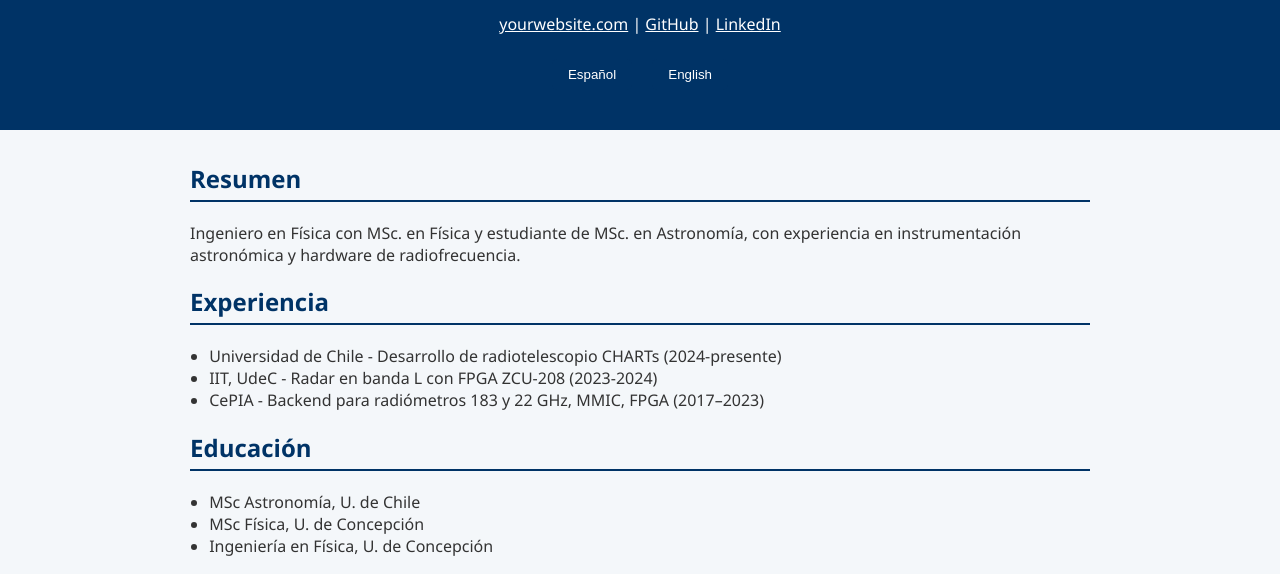
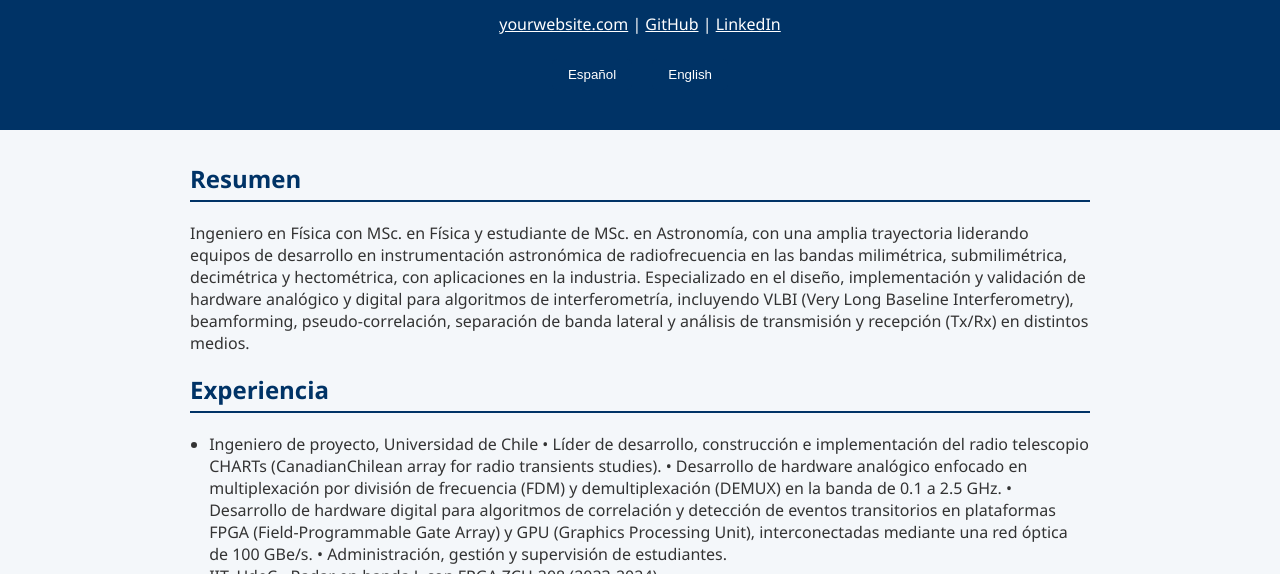
Before and after one commit to ismaryro/cvGonzaloBurgos, a plain HTML site: page index.html in a window 1280 px wide. Shown: the part 205-779 px from the top of the page. Drawn offline with Linux system fonts and the light colour scheme.

Commit message:
Update index.html

```diff
--- a/index.html
+++ b/index.html
@@ -75,11 +75,19 @@
 
   <div id="es">
     <h2>Resumen</h2>
-    <p>Ingeniero en Física con MSc. en Física y estudiante de MSc. en Astronomía, con experiencia en instrumentación astronómica y hardware de radiofrecuencia.</p>
+    <p>Ingeniero en Física con MSc. en Física y estudiante de MSc. en Astronomía, con una amplia trayectoria liderando equipos de desarrollo en instrumentación astronómica de radiofrecuencia en las bandas milimétrica, submilimétrica, decimétrica y hectométrica,
+con aplicaciones en la industria. Especializado en el diseño, implementación y validación de hardware analógico y digital para algoritmos de interferometría, incluyendo VLBI (Very Long Baseline Interferometry), beamforming, pseudo-correlación, separación de
+banda lateral y análisis de transmisión y recepción (Tx/Rx) en distintos medios.</p>
 
     <h2>Experiencia</h2>
     <ul>
-      <li>Universidad de Chile - Desarrollo de radiotelescopio CHARTs (2024-presente)</li>
+      <li>Ingeniero de proyecto, Universidad de Chile
+• Líder de desarrollo, construcción e implementación del radio telescopio CHARTs (CanadianChilean array for radio transients studies).
+• Desarrollo de hardware analógico enfocado en multiplexación por división de frecuencia (FDM)
+y demultiplexación (DEMUX) en la banda de 0.1 a 2.5 GHz.
+• Desarrollo de hardware digital para algoritmos de correlación y detección de eventos transitorios en plataformas FPGA (Field-Programmable Gate Array) y GPU (Graphics Processing Unit),
+interconectadas mediante una red óptica de 100 GBe/s.
+• Administración, gestión y supervisión de estudiantes.</li>
       <li>IIT, UdeC - Radar en banda L con FPGA ZCU-208 (2023-2024)</li>
       <li>CePIA - Backend para radiómetros 183 y 22 GHz, MMIC, FPGA (2017–2023)</li>
     </ul>
```
